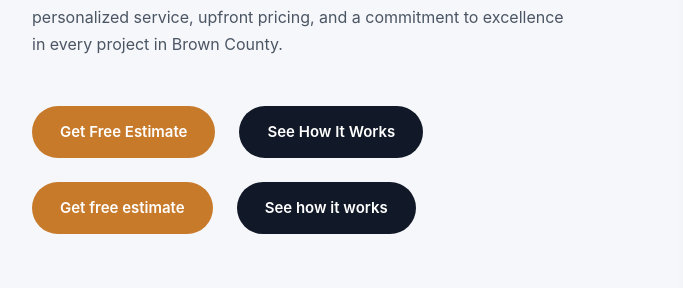
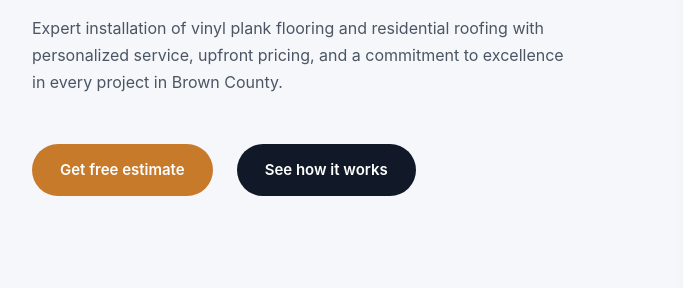
Before and after one commit to Ricardo-Tesla/mazimpaka-home-llc-website, a plain HTML site: page index.html in a window 1280 px wide. Shown: the part 492-780 px from the top of the page, 0-683 px from the left. Drawn offline with nearby package versions, Linux system fonts and the light colour scheme.

Commit message:
Refactor hero actions links in index.html

```diff
--- a/index.html
+++ b/index.html
@@ -126,12 +126,7 @@
 
                         <!-- Hero Actions -->
                         <div class="hero-actions">
-                            <a href="#contact" class="btn btn-secondary">
-                                Get Free Estimate
-                            </a>
-                            <a href="#how-we-work" class="btn btn-tertiary">
-                                See How It Works
-                            </a>
+
                             <a href="#contact" class="btn btn-secondary">Get free estimate</a>
                             <a href="/#how-we-work" class="btn btn-tertiary">See how it works</a>
                         </div>
```
